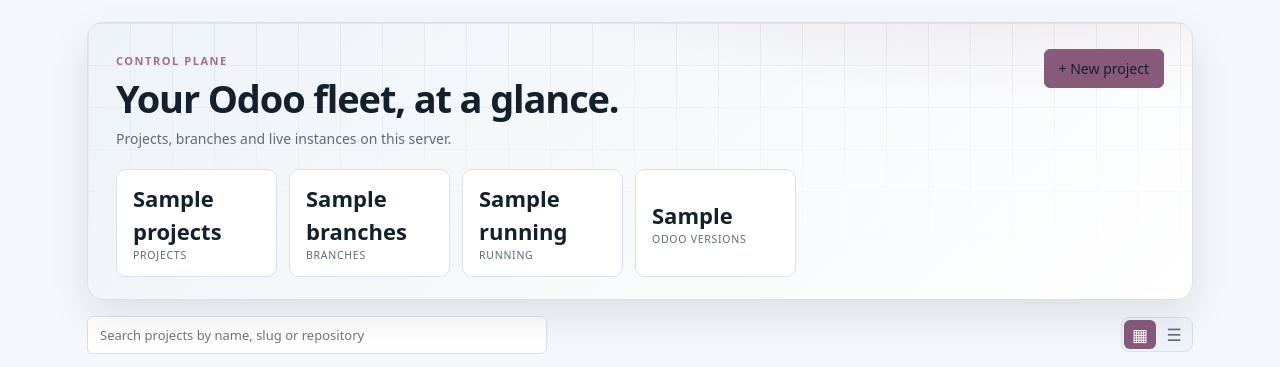
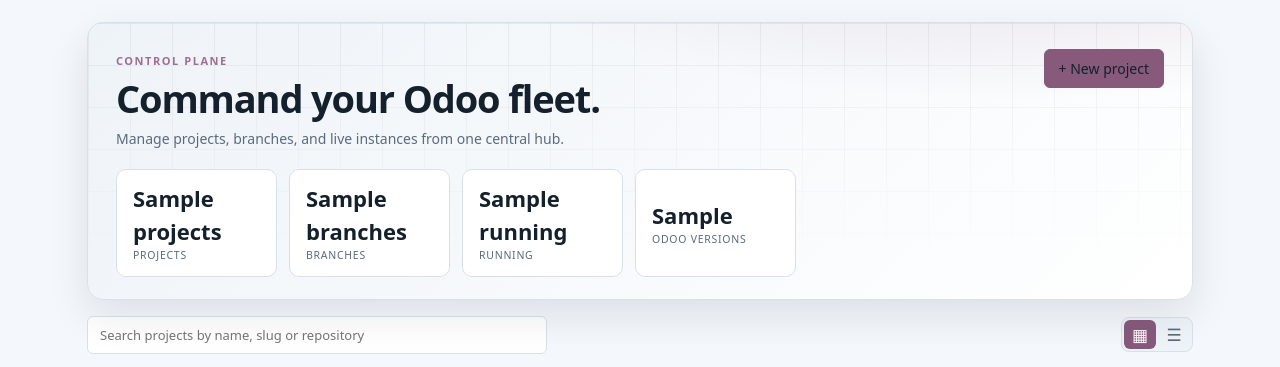
Before and after one commit to ismail1902/odoo-paas, a FastAPI app: template app/templates/dashboard.html in a window 1280 px wide. Shown: the part 50-417 px from the top of the page. Run offline with FastAPI, Linux system fonts and the light colour scheme; the template is opened without the code that fills it: most values are stand-ins (such as "Sample title", 1, 10 or a date in 2020); parts of the project's set-up code (start-up, migrations or seed data) failed here and were passed over; some libraries are stand-ins or nearby versions.

Commit message:
Update dashboard hero copy

```diff
--- a/app/templates/dashboard.html
+++ b/app/templates/dashboard.html
@@ -8,8 +8,8 @@
   <div class="hero-top">
     <div>
       <span class="eyebrow">Control plane</span>
-      <h1>Your Odoo fleet, at a glance.</h1>
-      <p>Projects, branches and live instances on this server.</p>
+      <h1>Command your Odoo fleet.</h1>
+      <p>Manage projects, branches, and live instances from one central hub.</p>
     </div>
     <div class="hero-actions">
       <button type="button" class="primary" data-open-new-project>+ New project</button>
```
